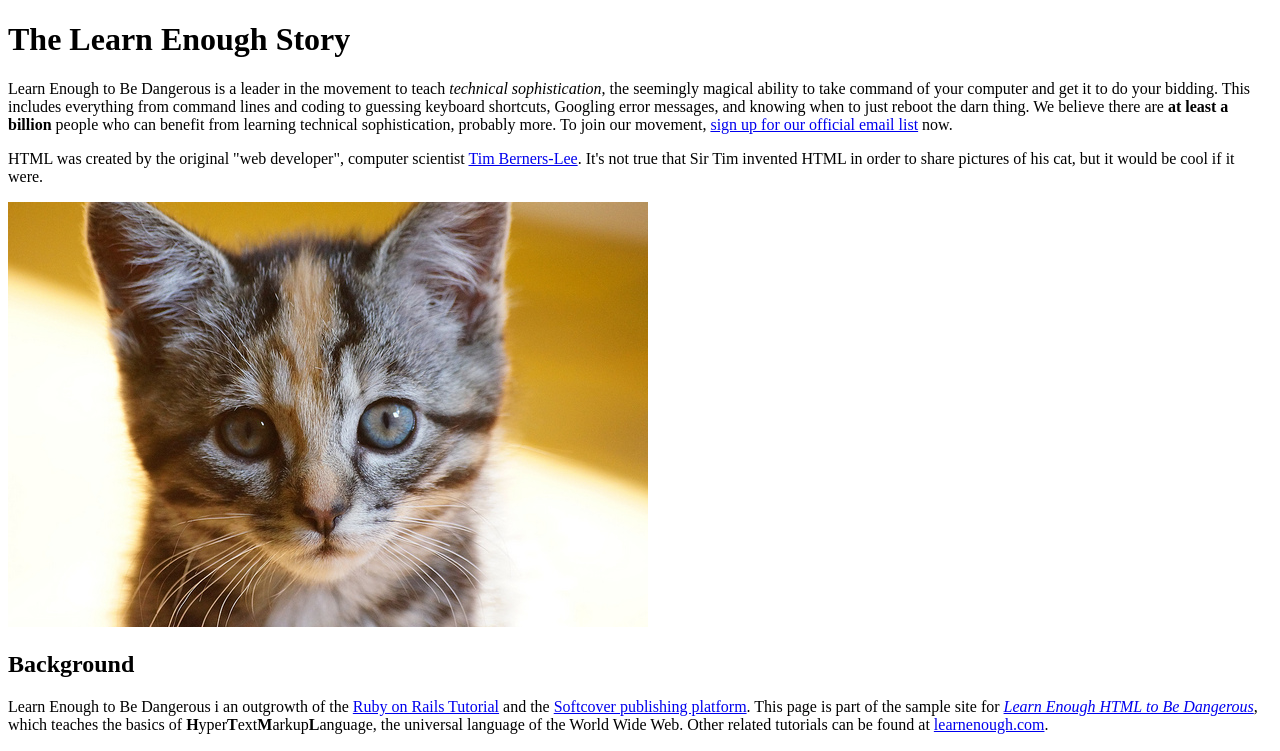
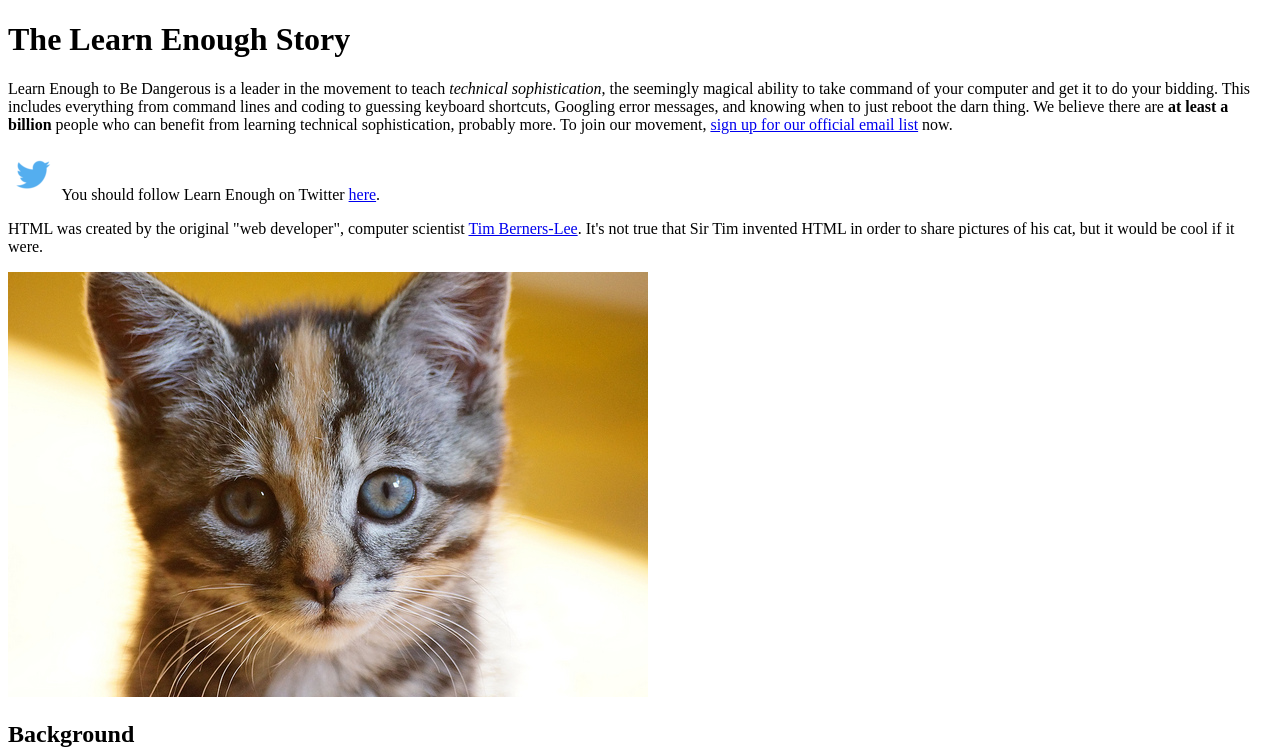
Before and after one commit to jtellis1991/sample-website, a plain HTML site: page index.html in a window 1280 px wide. Shown: the top 751 px of the page. Drawn offline with Linux system fonts and the light colour scheme.

Commit message:
create index page

```diff
--- a/index.html
+++ b/index.html
@@ -11,6 +11,16 @@
     <p>
       Learn Enough to Be Dangerous is a leader in the movement to teach <em>technical sophistication</em>, the seemingly magical ability to take command of your computer and get it to do your bidding. This includes everything from command lines and coding to guessing keyboard shortcuts, Googling error messages, and knowing when to just reboot the darn thing. We believe there are <strong>at least a billion</strong> people who can benefit from learning technical sophistication, probably more. To join our movement, <a href="https://learnenough.com/email">sign up for our official email list</a> now. </p>
 
+     <p>
+      <a href="https://twitter.com/learnenough" target="_blank"
+      rel="noopener" style="text-decoration: none;">
+        <img src="images/small_twitter_logo.png">
+      </a>
+      You should follow Learn Enough on Twitter
+      <a href="https://twitter.com/learnenough"
+         target="_blank" rel="noopener">here</a>.
+    </p>
+
     <p>
       HTML was created by the original "web developer", computer scientist
       <a href="https://en.wikipedia.org/wiki/Tim_Berners-Lee">Tim
@@ -18,7 +28,9 @@
       share pictures of his cat, but it would be cool if it were.
     </p>
 
+    <a href="https://www.flickr.com/photos/deborah_s_perspective/14144861329">
     <img src="images/kitten.jpg" alt="An adorable kitten">
+    </a>
 
     <h2>Background</h2>
 
```
Also changed, not shown: tags.html (added, +24 -0 lines), images/small_twitter_logo.png (added), images/storm_trooper_tagged.jpg (added).
